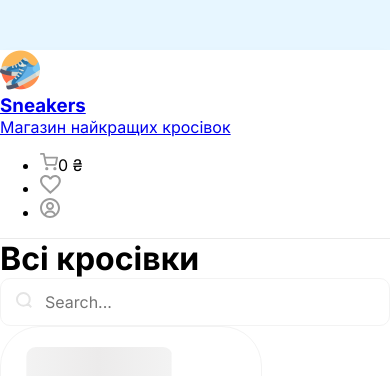
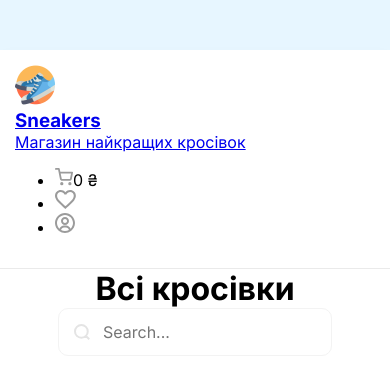
Before and after one commit to petroyurchuk/sneakers, a React (Create React App) app: page / in a window 390 px wide. Shown: the top 376 px of the page. Built offline with nearby package versions, Linux system fonts and the light colour scheme; no server answers.

Commit message:
fixed some styles

```diff
--- a/src/components/Header.jsx
+++ b/src/components/Header.jsx
@@ -4,7 +4,7 @@ import { useCart } from "../hooks/useCart";
 const Header = ({ handleCart }) => {
   const { totalPrice } = useCart();
   return (
-    <header className="d-flex justify-between align-center p-40">
+    <header className="d-flex justify-between align-center ">
       <div className="headerLeft d-flex align-center">
         <Link to={"/"}>
           <img
@@ -21,8 +21,8 @@ const Header = ({ handleCart }) => {
         </Link>
       </div>
 
-      <ul className="headerRight d-flex align-center">
-        <li className="mr-30 cu-p" onClick={handleCart}>
+      <ul className="headerRight d-flex ">
+        <li className=" cu-p" onClick={handleCart}>
           <img
             className="mr-10 cu-p"
             src="/img/cart.svg"
--- a/src/index.scss
+++ b/src/index.scss
@@ -17,16 +17,50 @@ body {
 }
 header {
   border-bottom: 1px solid #eaeaea;
+  padding: 40px;
   h3,
   p {
     margin: 0;
   }
 }
+.headerRight{
+  align-items: center;
+  li{
+    margin-right: 30px;
+  }
+}
+@media (max-width:530px) {
+  header{
+    padding: 15px;
+  }
+    .headerRight{
+    flex-direction: column-reverse;
+    align-items: flex-start;
+    li{
+      margin: 0;
+    }
+    }
+
+}
 .content {
+  .content__search{
+    display: flex;
+    align-items: center;
+    justify-content: space-between;
+    margin-bottom: 40px;
+    flex-wrap: wrap;
+  }
   h1 {
     margin: 0;
   }
 }
+@media (max-width:530px) {
+  .content__search{
+    flex-direction: column;
+  }
+
+}
+
 .cartEmpty {
   text-align: center;
 
@@ -55,6 +89,7 @@ header {
   }
 }
 .search-block {
+  display: flex;
   border: 1px solid #f3f3f3;
   border-radius: 10px;
   padding: 0 15px;
@@ -73,6 +108,7 @@ header {
     width: 200px;
   }
 }
+
 .overlay {
   position: absolute;
   left: 0;
@@ -93,6 +129,11 @@ header {
   h2 {
     margin: 0;
   }
+}
+@media (max-width:430px) {
+.drawer{
+  width: 320px;
+}
 }
 .cartItem {
   border: 1px solid #f3f3f3;
--- a/src/pages/Home.jsx
+++ b/src/pages/Home.jsx
@@ -21,11 +21,11 @@ const Home = () => {
   };
   return (
     <div className="content p-40">
-      <div className="d-flex align-center justify-between mb-40">
+      <div className="content__search ">
         <h1 className="">
           {searchValue ? `Пошук по ${searchValue}` : "Всі кросівки"}
         </h1>
-        <div className="search-block d-flex">
+        <div className="search-block ">
           <img src="/img/search.svg" alt="search" />
           <input
             ref={valueRef}
```
